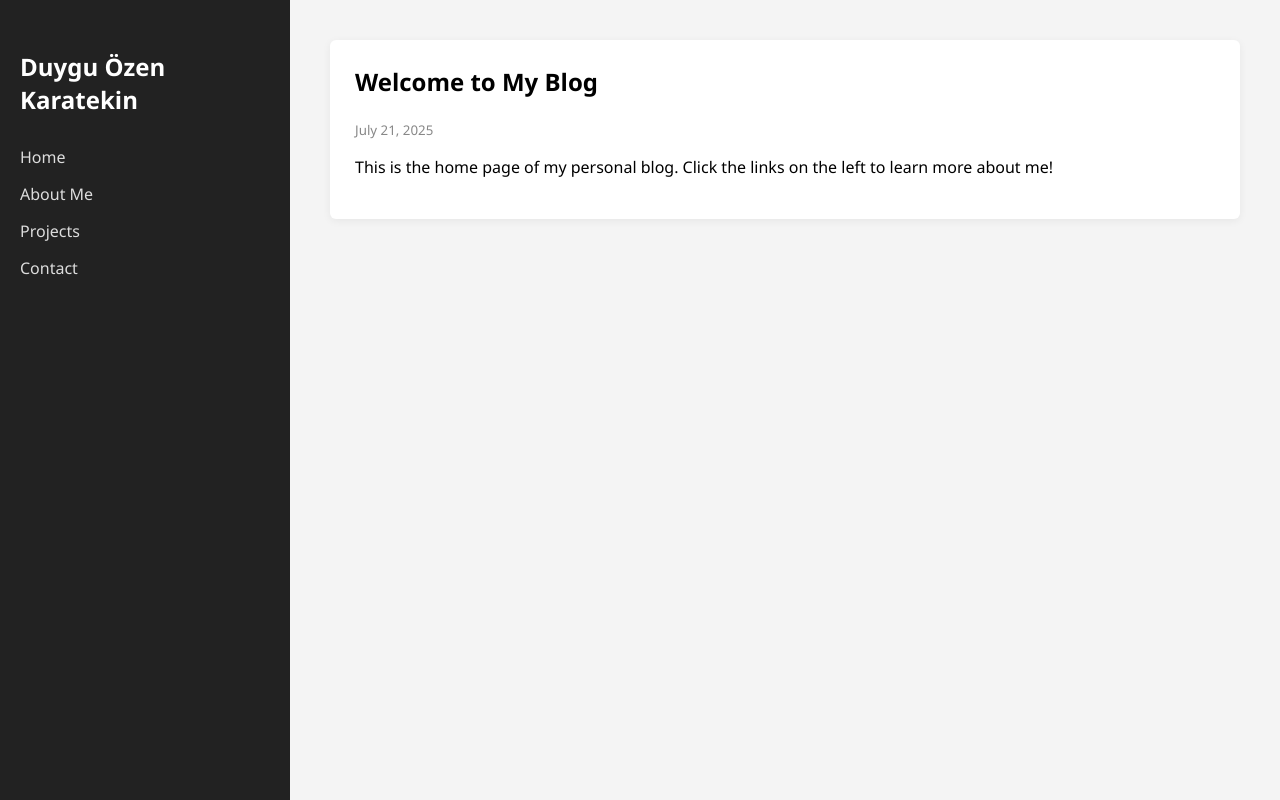
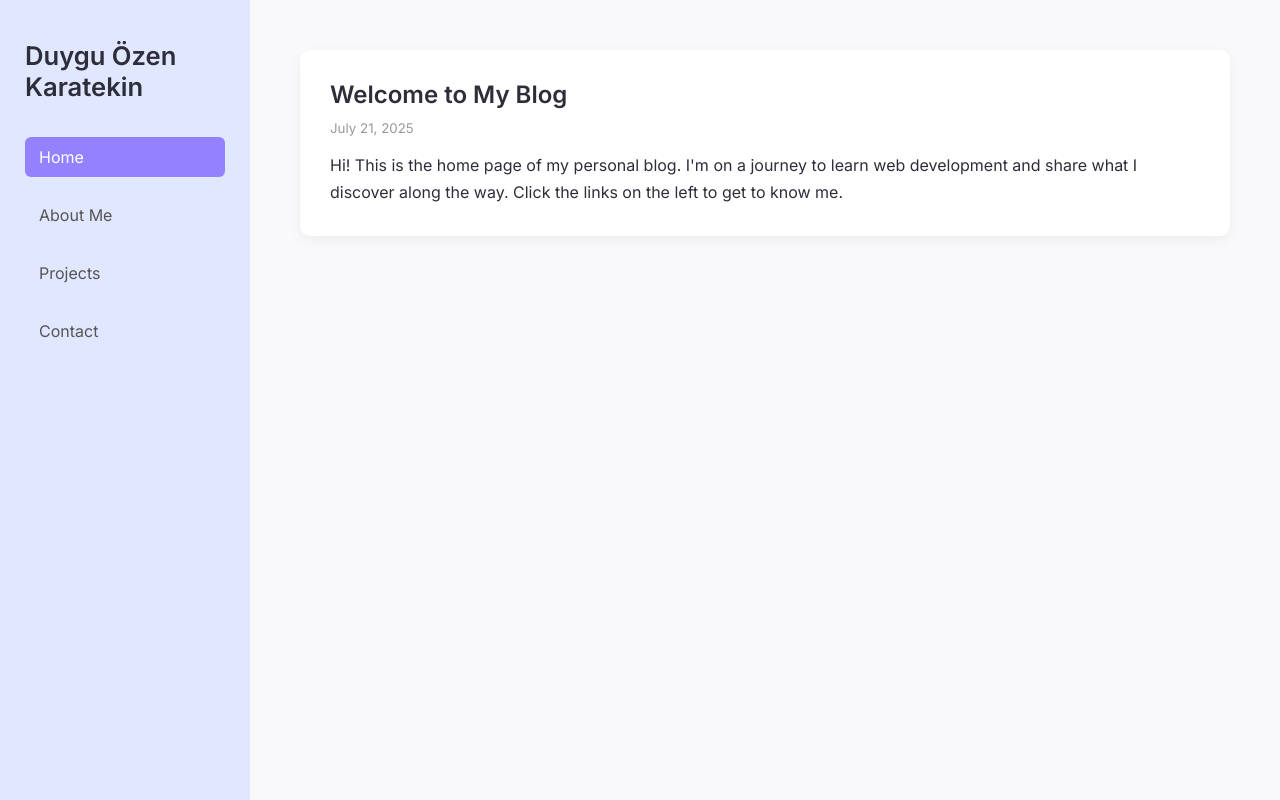
Before and after one commit to Duygu-Ozen/duyguozen, a plain HTML site: page index.html in a window 1280 px wide. Drawn offline with Linux system fonts and the light colour scheme.

Commit message:
Update index.html

```diff
--- a/index.html
+++ b/index.html
@@ -3,67 +3,94 @@
 <head>
   <meta charset="UTF-8" />
   <meta name="viewport" content="width=device-width, initial-scale=1.0"/>
-  <title>Blog with Dynamic Sidebar</title>
+  <title>Duygu Özen Karatekin – Blog</title>
+  <link href="https://fonts.googleapis.com/css2?family=Inter:wght@400;600&display=swap" rel="stylesheet">
   <style>
+    :root {
+      --primary: #7f5af0;
+      --primary-hover: #9381ff;
+      --bg: #f9f9fc;
+      --sidebar-bg: #e0e7ff;
+      --text: #2e2e3a;
+      --white: #ffffff;
+    }
+
+    * {
+      box-sizing: border-box;
+      margin: 0;
+      padding: 0;
+    }
+
     body {
-      margin: 0;
-      font-family: 'Segoe UI', sans-serif;
+      font-family: 'Inter', sans-serif;
       display: flex;
       min-height: 100vh;
-      background: #f4f4f4;
+      background-color: var(--bg);
+      color: var(--text);
     }
 
     .sidebar {
       width: 250px;
-      background-color: #222;
-      color: white;
-      padding: 30px 20px;
+      background-color: var(--sidebar-bg);
+      padding: 40px 25px;
     }
 
     .sidebar h2 {
-      margin-bottom: 30px;
-      font-size: 1.5rem;
+      font-size: 1.6rem;
+      margin-bottom: 35px;
+      color: var(--text);
     }
 
-    .sidebar a {
+    .nav-link {
       display: block;
-      color: #ddd;
+      margin-bottom: 18px;
       text-decoration: none;
-      margin: 15px 0;
-      transition: color 0.3s ease;
+      color: #555;
+      font-weight: 500;
+      padding: 10px 14px;
+      border-radius: 6px;
+      transition: background 0.3s, color 0.3s;
       cursor: pointer;
     }
 
-    .sidebar a:hover {
-      color: #fff;
+    .nav-link:hover,
+    .nav-link.active {
+      background-color: var(--primary-hover);
+      color: var(--white);
     }
 
     .main-content {
       flex: 1;
-      padding: 40px;
+      padding: 50px;
+      animation: fadeIn 0.4s ease;
     }
 
     .post {
-      background: white;
-      padding: 25px;
-      margin-bottom: 30px;
-      border-radius: 6px;
-      box-shadow: 0 2px 8px rgba(0,0,0,0.06);
+      background: var(--white);
+      padding: 30px;
+      border-radius: 10px;
+      box-shadow: 0 4px 14px rgba(0,0,0,0.05);
+      margin-bottom: 40px;
     }
 
     .post h2 {
-      margin-top: 0;
+      margin-bottom: 8px;
     }
 
     .post small {
-      color: #888;
+      color: #999;
+    }
+
+    .post p, .post ul {
+      margin-top: 15px;
+      line-height: 1.7;
     }
 
     footer {
       text-align: center;
-      margin-top: 40px;
       font-size: 0.9rem;
-      color: #777;
+      color: #aaa;
+      margin-top: 60px;
     }
 
     @media (max-width: 768px) {
@@ -73,12 +100,18 @@
 
       .sidebar {
         width: 100%;
+        height: auto;
         text-align: center;
       }
 
       .main-content {
-        padding: 20px;
+        padding: 30px 20px;
       }
+    }
+
+    @keyframes fadeIn {
+      from { opacity: 0; transform: translateY(10px); }
+      to { opacity: 1; transform: translateY(0); }
     }
   </style>
 </head>
@@ -86,66 +119,79 @@
 
   <div class="sidebar">
     <h2>Duygu Özen Karatekin</h2>
-    <a onclick="showHome()">Home</a>
-    <a onclick="showAbout()">About Me</a>
-    <a onclick="showProjects()">Projects</a>
-    <a onclick="showContact()">Contact</a>
+    <a class="nav-link active" onclick="loadSection('home', this)">Home</a>
+    <a class="nav-link" onclick="loadSection('about', this)">About Me</a>
+    <a class="nav-link" onclick="loadSection('projects', this)">Projects</a>
+    <a class="nav-link" onclick="loadSection('contact', this)">Contact</a>
   </div>
 
   <div class="main-content" id="main-content">
-    <!-- Default content -->
-    <div class="post">
-      <h2>Welcome to My Blog</h2>
-      <small>July 21, 2025</small>
-      <p>This is the home page of my personal blog. Click the links on the left to learn more about me!</p>
-    </div>
+    <!-- Initial content is loaded by JS -->
   </div>
 
   <script>
-    const mainContent = document.getElementById('main-content');
-
-    function showHome() {
-      mainContent.innerHTML = `
+    const content = {
+      home: `
         <div class="post">
           <h2>Welcome to My Blog</h2>
           <small>July 21, 2025</small>
-          <p>This is the home page of my personal blog. Click the links on the left to learn more about me!</p>
+          <p>Hi! This is the home page of my personal blog. I'm on a journey to learn web development and share what I discover along the way. Click the links on the left to get to know me.</p>
         </div>
-      `;
-    }
-
-    function showAbout() {
-      mainContent.innerHTML = `
+      `,
+      about: `
         <div class="post">
           <h2>About Me</h2>
           <small>Updated July 21, 2025</small>
-          <p>Hi! I'm a frontend developer passionate about building beautiful and responsive websites. I enjoy working with HTML, CSS, JavaScript, and React. I also love design and UX principles.</p>
+          <p>I'm Duygu, a frontend developer based in Turkey. I love building beautiful and functional websites using HTML, CSS, JavaScript, and React. I’m also passionate about UX/UI design and accessibility.</p>
         </div>
-      `;
+      `,
+      projects: `
+        <div class="post">
+          <h2>Projects</h2>
+          <small>Last updated July 20, 2025</small>
+          <ul>
+            <li><strong>Personal Portfolio</strong> — built with HTML, CSS, and JavaScript</li>
+            <li><strong>To-Do App</strong> — React + localStorage based task manager</li>
+            <li><strong>Blog Template</strong> — static blog deployed on Vercel</li>
+          </ul>
+        </div>
+      `,
+   contact: `
+  <div class="post">
+    <h2>Contact Me</h2>
+    <p>
+      Want to collaborate or just say hi?
+      Email me at <a href="mailto:duyguozn@gmail.com">duyguozn@gmail.com</a>.
+    </p>
+    <p>You can also find me on:</p>
+    <ul style="list-style: none; padding-left: 0;">
+      <li>
+        <a href="https://www.linkedin.com/in/duyguozn/" target="_blank" style="color: #0077b5; text-decoration: none;">
+          🔗 LinkedIn – /in/duyguozn
+        </a>
+      </li>
+      <li>
+        <a href="https://github.com/Duygu-Ozen" target="_blank" style="color: #333; text-decoration: none;">
+          💻 GitHub – @Duygu-Ozen
+        </a>
+      </li>
+    </ul>
+  </div>
+`,
+
+    };
+
+    const mainContent = document.getElementById('main-content');
+
+    function loadSection(section, el) {
+      mainContent.innerHTML = content[section];
+
+      document.querySelectorAll('.nav-link').forEach(link => link.classList.remove('active'));
+      el.classList.add('active');
     }
 
-    function showProjects() {
-      mainContent.innerHTML = `
-        <div class="post">
-          <h2>My Projects</h2>
-          <small>Last updated July 20, 2025</small>
-          <ul>
-            <li>Portfolio Website</li>
-            <li>To-do App (React)</li>
-            <li>Blog CMS Template</li>
-          </ul>
-        </div>
-      `;
-    }
-
-    function showContact() {
-      mainContent.innerHTML = `
-        <div class="post">
-          <h2>Contact Me</h2>
-          <p>You can reach me at <a href="mailto:duyguozn@gmail.com">duyguozn@gmail.com</a></p>
-        </div>
-      `;
-    }
+    // Load Home on page load
+    window.onload = () => loadSection('home', document.querySelector('.nav-link.active'));
   </script>
 
 </body>
```
